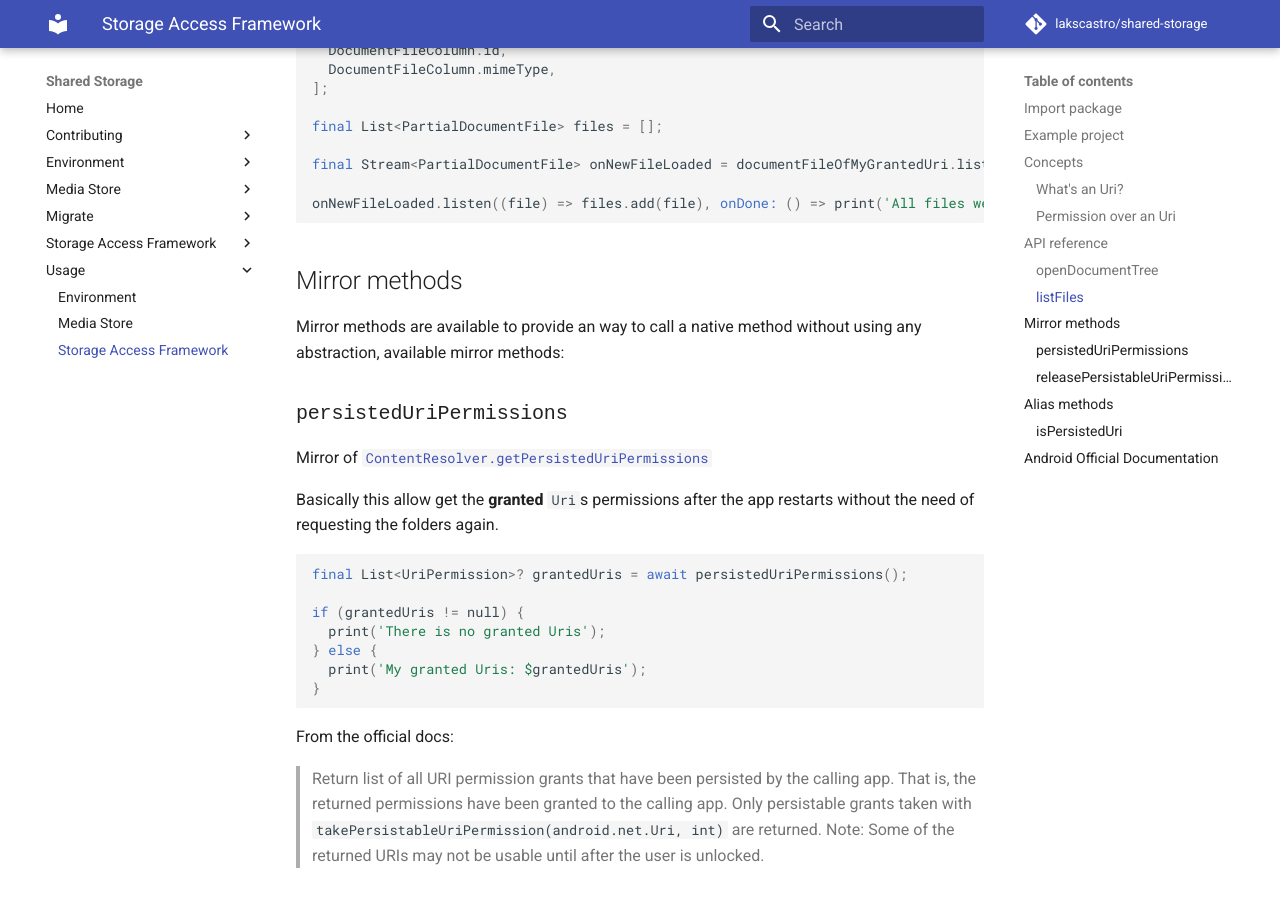
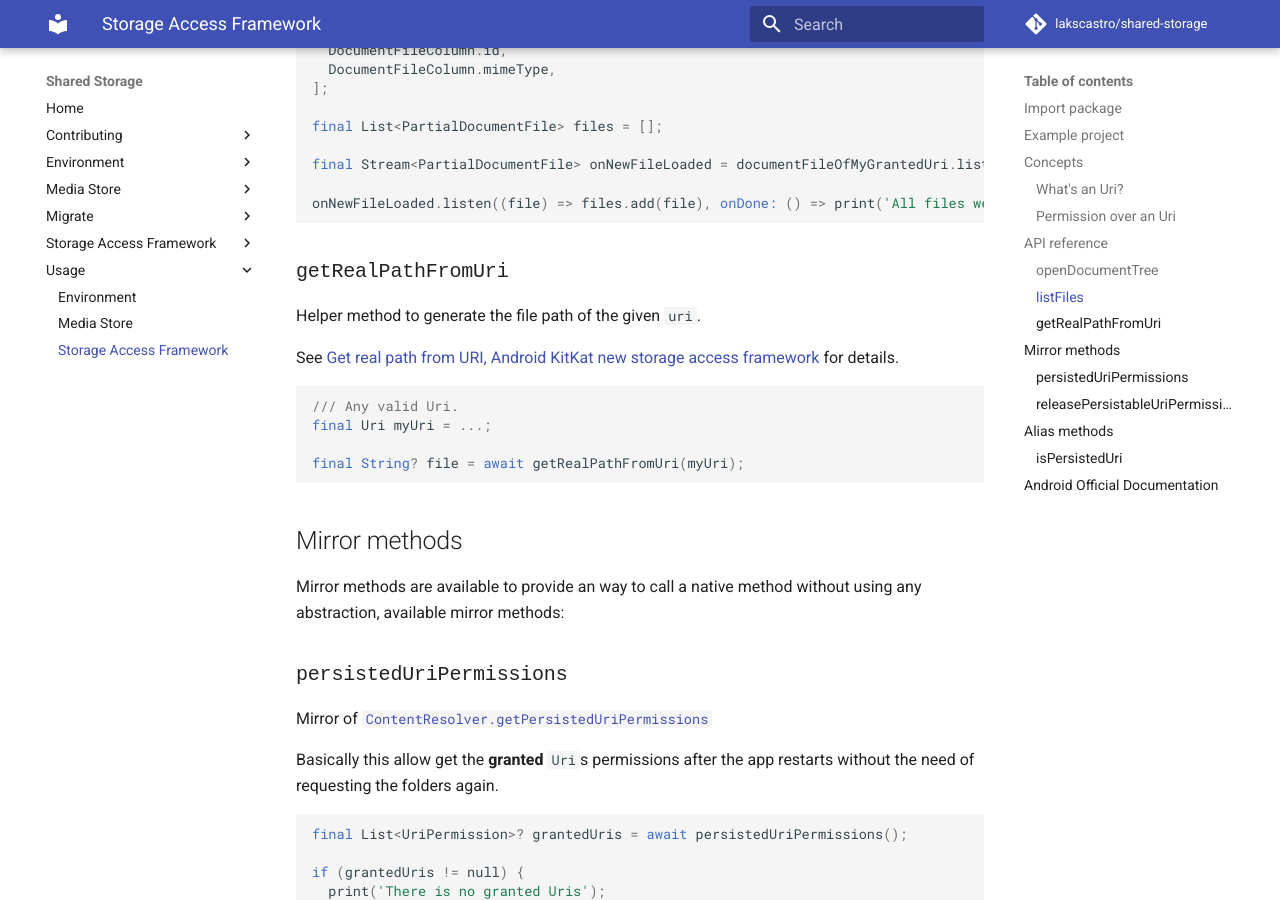
Before and after one commit to alexrintt/shared-storage, an MkDocs documentation site: the page built from docs/Usage/Storage Access Framework.md, in a window 1280 px wide and 900 px high, scrolled down 2171 px. Built offline with MkDocs 1.6.1 and Material for MkDocs 9.7.7, drawn with Linux system fonts in a browser that asks for light colours; comment, search, counter and statistics services are not loaded.

````diff
--- a/docs/Usage/Storage Access Framework.md
+++ b/docs/Usage/Storage Access Framework.md
@@ -90,6 +90,19 @@ final Stream<PartialDocumentFile> onNewFileLoaded = documentFileOfMyGrantedUri.l
 onNewFileLoaded.listen((file) => files.add(file), onDone: () => print('All files were loaded'));
 ```
 
+### <samp>getRealPathFromUri</samp>
+
+Helper method to generate the file path of the given `uri`.
+
+See [Get real path from URI, Android KitKat new storage access framework](https://stackoverflow.com/questions/20067508/get-real-path-from-uri-android-kitkat-new-storage-access-framework/20559175#20559175) for details.
+
+```dart
+/// Any valid Uri.
+final Uri myUri = ...;
+
+final String? file = await getRealPathFromUri(myUri);
+```
+
 ## Mirror methods
 
 Mirror methods are available to provide an way to call a native method without using any abstraction, available mirror methods:
````
Also changed, not shown: CHANGELOG.md (+22 -3 lines), 3 other files.
